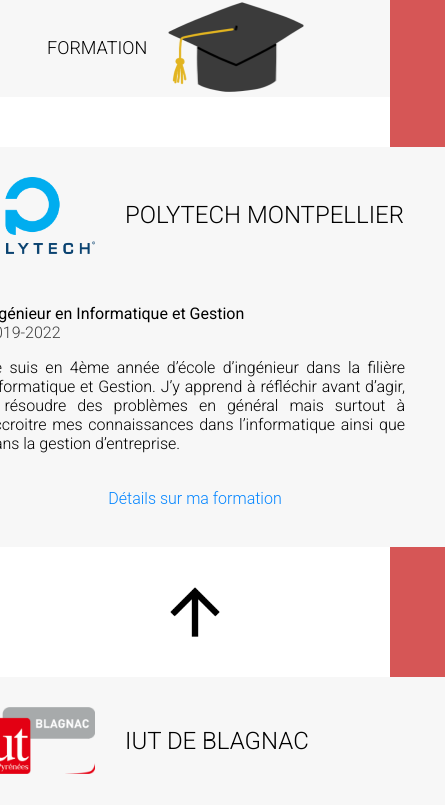
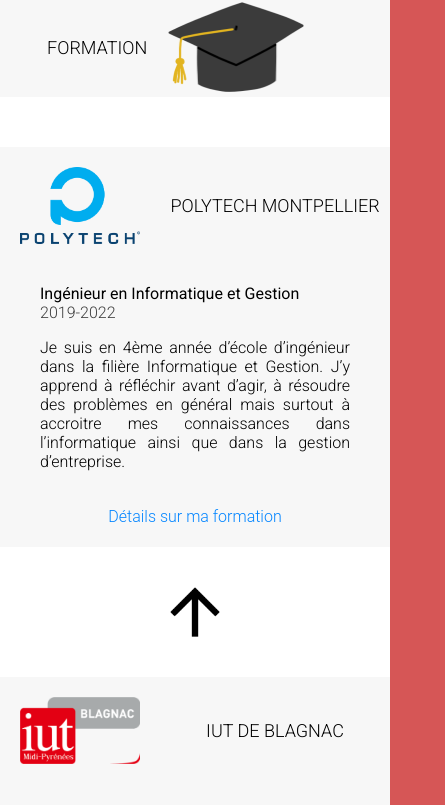
Before and after one commit to Julien-Wiegandt/portfolio-vuejs, a Vue app: page / in a window 390 px wide. Shown: the part 1897-2702 px from the top of the page, 445 px wide, since content can reach past the window. Built offline with nearby package versions, Linux system fonts and the light colour scheme.

Commit message:
education responsive

```diff
--- a/src/components/EducationCard.vue
+++ b/src/components/EducationCard.vue
@@ -37,7 +37,8 @@
 .education-card {
   background: #f7f7f7;
   width: 500px;
-  height: 400px;
+  min-height: 400px;
+  height: auto;
   margin: 40px;
 }
 
@@ -91,10 +92,27 @@
 
 .footer {
   margin-top: 20px;
+  margin-bottom: 20px;
 }
 
 .link {
   color: rgb(0, 132, 255);
   text-decoration: none;
 }
+@media screen and (max-width: 500px) {
+  .education-card {
+    width: 100%;
+  }
+}
+
+@media screen and (max-width: 400px) {
+  .education-card-title {
+    font-size: large;
+    margin: 0 auto 0 auto;
+  }
+
+  .education-card-img {
+    margin: 20px 20px 20px 20px;
+  }
+}
 </style>
```
